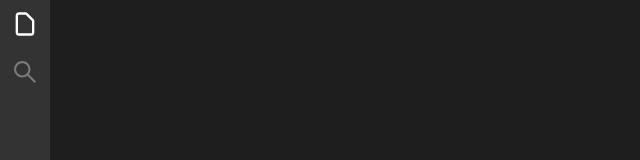
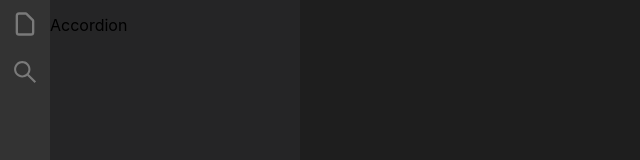
Before and after one commit to c-hex/vs-blog, a React (Create React App) app: page / in a window 1280 px wide. Shown: the top 160 px of the page, without its empty margins (0-640 px from the left). Built offline with nearby package versions, Linux system fonts and the light colour scheme.

Commit message:
[1104] 중간 저장

```diff
--- /dev/null
+++ b/src/components/Accordion.js
@@ -0,0 +1,7 @@
+import React from "react";
+
+function Accordion() {
+  return <div>Accordion</div>;
+}
+
+export default Accordion;
--- a/src/components/Main.js
+++ b/src/components/Main.js
@@ -2,6 +2,7 @@ import React, { useState } from "react";
 import styled from "styled-components";
 import { HiOutlineDocument } from "react-icons/hi";
 import { AiOutlineSearch } from "react-icons/ai";
+import Accordion from "./Accordion";
 
 const listArr = [
   {
@@ -15,7 +16,7 @@ const listArr = [
 ];
 
 function Main() {
-  const [selected, setSelected] = useState(0);
+  const [selected, setSelected] = useState(null);
 
   return (
     <Wrap>
@@ -23,22 +24,40 @@ function Main() {
         {listArr.map((one, index) => (
           <IconWrap
             selected={selected === index}
-            onclick={() => {
-              setSelected(index);
+            onClick={() => {
+              setSelected(selected === index ? null : index);
             }}
           >
             {one.icon}
           </IconWrap>
         ))}
       </LeftBar>
+      <LeftContent>
+        <p>{listArr[selected]?.path}</p>
+        {/* // ? --> istArr[selected]가 true일 때만 path를 실행 */}
+        <Accordion title="OPEN POSTS">내용내용내용</Accordion>
+      </LeftContent>
     </Wrap>
   );
 }
 
 export default Main;
 
+const IconWrap = styled.div`
+  display: flex;
+  justify-content: center;
+  padding: 10px 0;
+  cursor: pointer;
+
+  border-left: ${({ selected }) => (selected ? 2 : 0)}px solid white;
+
+  > svg {
+    color: ${({ selected }) => (selected ? "white" : "#7a7a7a")};
+  }
+`;
+
 const Wrap = styled.div`
-  color: #fff;
+  display: flex;
   height: 100vh;
   background-color: #1e1e1e;
 `;
@@ -49,13 +68,13 @@ const LeftBar = styled.div`
   background-color: #333333;
 `;
 
-const IconWrap = styled.div`
-  display: flex;
-  justify-content: center;
-  padding: 10px 0;
-  cursor: pointer;
+const LeftContent = styled.div`
+  width: 250px;
+  height: 100%;
+  background-color: #252526;
 
-  > svg {
-    color: ${({ selected }) => (selected ? "white" : "#7a7a7a")};
+  > p {
+    padding: 15px 0 0 10px;
+    color: #fff;
   }
 `;
--- a/src/index.css
+++ b/src/index.css
@@ -1,13 +1,18 @@
+* {
+  margin: 0;
+  padding: 0;
+}
+
 body {
   margin: 0;
-  font-family: -apple-system, BlinkMacSystemFont, 'Segoe UI', 'Roboto', 'Oxygen',
-    'Ubuntu', 'Cantarell', 'Fira Sans', 'Droid Sans', 'Helvetica Neue',
+  font-family: -apple-system, BlinkMacSystemFont, "Segoe UI", "Roboto", "Oxygen",
+    "Ubuntu", "Cantarell", "Fira Sans", "Droid Sans", "Helvetica Neue",
     sans-serif;
   -webkit-font-smoothing: antialiased;
   -moz-osx-font-smoothing: grayscale;
 }
 
 code {
-  font-family: source-code-pro, Menlo, Monaco, Consolas, 'Courier New',
+  font-family: source-code-pro, Menlo, Monaco, Consolas, "Courier New",
     monospace;
 }
```
Also changed, not shown: 1 other file (tests, documents, lock files or other folders).
